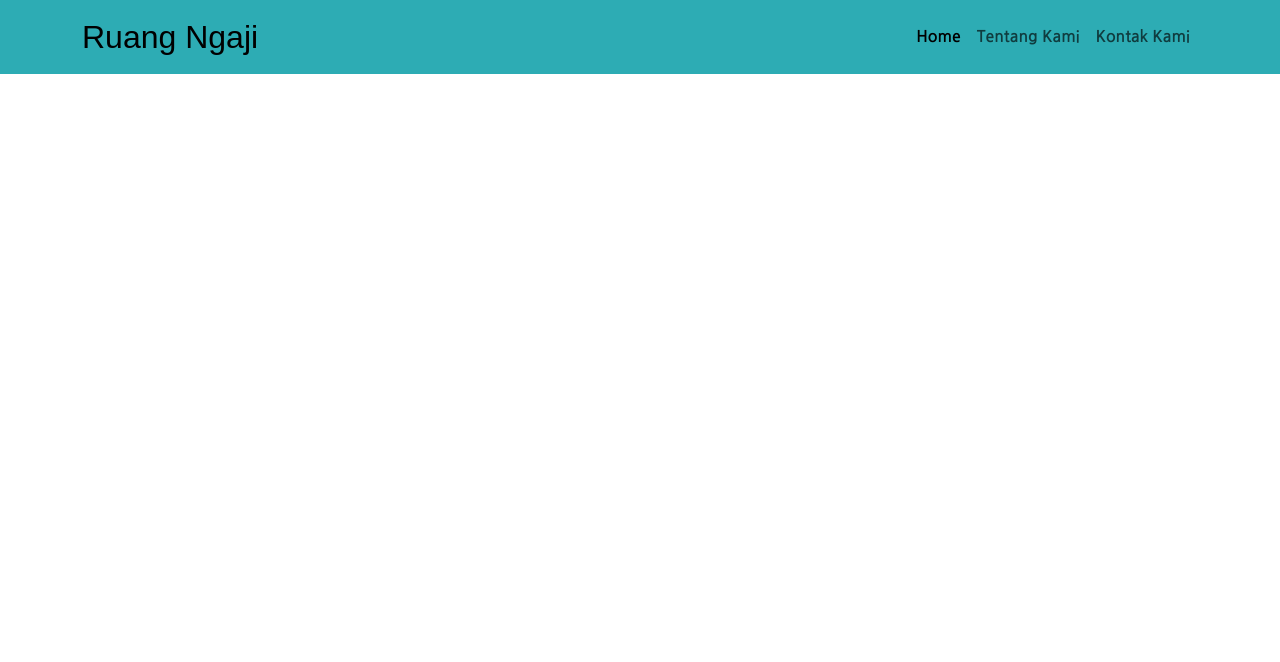
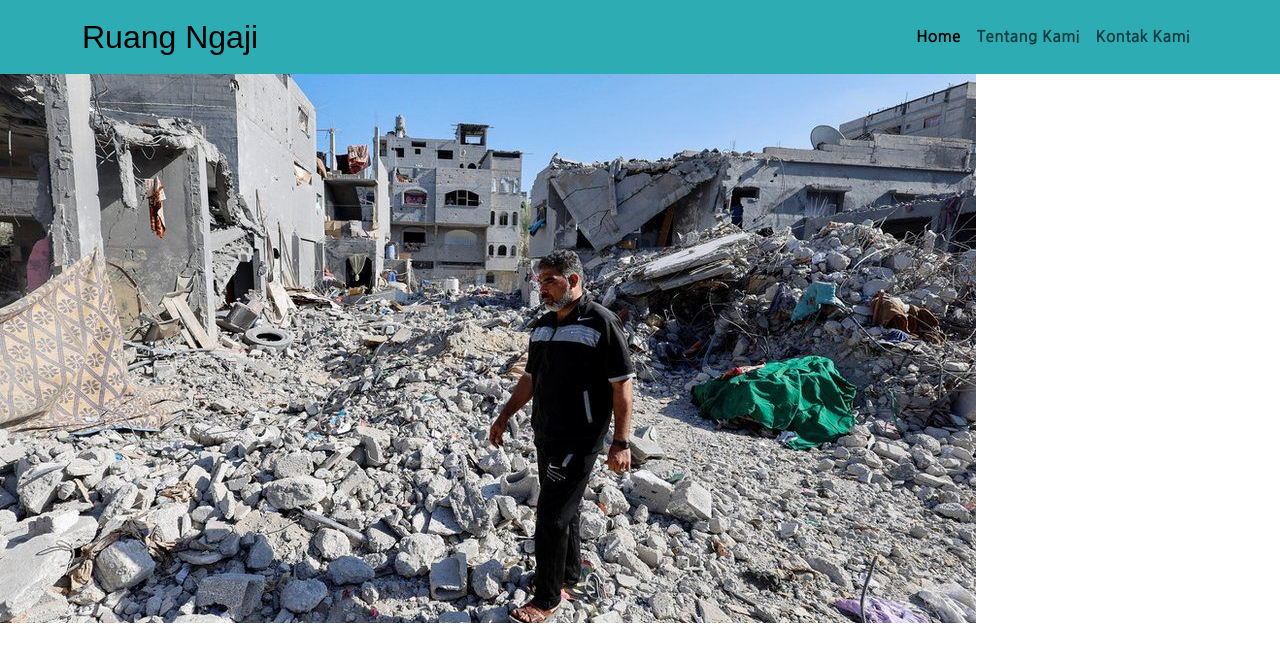
Before and after one commit to kingslyDev/ujianWDW, a plain HTML site: page src/DetailDonasi/index.html in a window 1280 px wide. Drawn offline with nearby package versions, Linux system fonts and the light colour scheme; a web font is replaced by a local one.

Commit message:
rapihkan folder img & edit style / index

```diff
--- a/src/DetailDonasi/index.html
+++ b/src/DetailDonasi/index.html
@@ -36,15 +36,12 @@
     </nav>
     <!-- AKHIR NAVBAR -->
 
-
     <!-- POSTER -->
 
     <div class="posterdonasi">
-      <img src="" alt="">
+      <img src="/img/donasi/palestine.jpg" alt="donasi1" />
     </div>
 
     <!-- END POSTER -->
-
-
   </body>
 </html>
--- a/src/DetailDonasi/style.css
+++ b/src/DetailDonasi/style.css
@@ -20,3 +20,7 @@ body {
   font-family: 'Kenia', sans-serif;
   font-family: 'Nanum Gothic', sans-serif;
 }
+
+.posterdonasi {
+  padding-top: -100%;
+}
```
Also changed, not shown: img/donasi/palestine.jpg (added).
